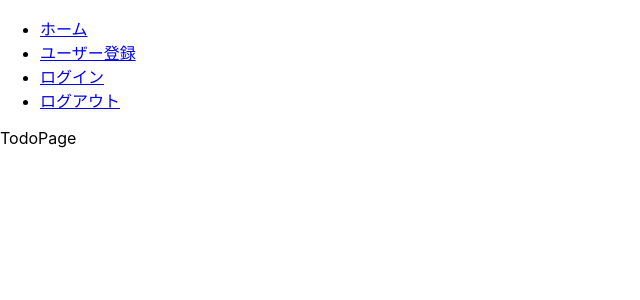
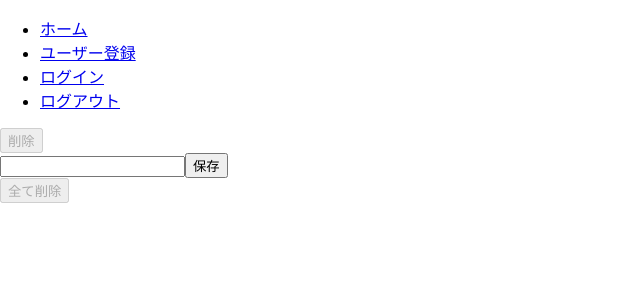
Before and after one commit to keita1899/context_todo_app, a React (Create React App) app: page / in a window 1280 px wide. Shown: the top 300 px of the page, without its empty margins (0-640 px from the left). Built offline with nearby package versions, Linux system fonts and the light colour scheme.

Commit message:
Appコンポーネントの内容をTodoPageコンポーネントに移動

```diff
--- a/src/pages/TodoPage.tsx
+++ b/src/pages/TodoPage.tsx
@@ -1,5 +1,128 @@
+import { useState } from 'react'
+import { AddTodoForm } from '../components/AddTodoForm'
+import { Todo } from '../components/Todo'
+import { TodoProps } from '../types/todo'
+import { CompletedTodoList } from '../components/CompletedTodoList'
+import { EditTodoForm } from '../components/EditTodoForm'
 import { Layout } from '../components/Layout'
 
+const initialState: TodoProps = {
+  id: 0,
+  text: '',
+  isCompleted: false,
+  isEdit: false,
+}
+
 export const TodoPage = () => {
-  return <Layout>TodoPage</Layout>
+  const [todo, setTodo] = useState<TodoProps>(initialState)
+  const [completedTodos, setCompletedTodos] = useState<TodoProps[]>([])
+
+  const hasTodo: boolean = todo.id !== 0
+  const hasCompletedTodos: boolean = completedTodos.length > 0
+
+  const addTodo = (todoText: string): void => {
+    if (hasTodo) return
+
+    const newTodo: TodoProps = {
+      id: Math.random(),
+      text: todoText,
+      isCompleted: false,
+      isEdit: false,
+    }
+
+    setTodo(newTodo)
+  }
+
+  const deleteTodo = (): void => {
+    if (!hasTodo) return
+    setTodo({
+      id: 0,
+      text: '',
+      isCompleted: false,
+      isEdit: false,
+    })
+  }
+
+  const toggleEditTodo = (): void => {
+    setTodo({
+      ...todo,
+      isEdit: !todo.isEdit,
+    })
+  }
+
+  const saveTodo = (todoText: string): void => {
+    const newTodo: TodoProps = {
+      ...todo,
+      text: todoText,
+      isEdit: false,
+    }
+
+    setTodo(newTodo)
+  }
+
+  const completeTodo = (): void => {
+    const newCompletedTodo = {
+      id: todo.id,
+      text: todo.text,
+      isCompleted: true,
+      isEdit: false,
+    }
+    setCompletedTodos([...completedTodos, newCompletedTodo])
+    setTodo({
+      id: 0,
+      text: '',
+      isCompleted: false,
+      isEdit: false,
+    })
+  }
+
+  const deleteCompletedTodo = (id: number): void => {
+    const newCompletedTodos = completedTodos.filter((todo) => todo.id !== id)
+    setCompletedTodos(newCompletedTodos)
+  }
+
+  const deleteAllCompletedTodos = (): void => {
+    setCompletedTodos([])
+  }
+  return (
+    <Layout>
+      <div className='todo-area'>
+        <button
+          className='delete-button'
+          onClick={deleteTodo}
+          disabled={!hasTodo}
+        >
+          削除
+        </button>
+        {hasTodo &&
+          (!todo.isEdit ? (
+            <Todo
+              todo={todo}
+              onCompleteTodo={completeTodo}
+              onToggleEditTodo={toggleEditTodo}
+            />
+          ) : (
+            <EditTodoForm
+              todoText={todo.text}
+              onToggleEditTodo={toggleEditTodo}
+              onSaveTodo={saveTodo}
+            />
+          ))}
+        <AddTodoForm onAddTodo={addTodo} disabled={hasTodo} />
+      </div>
+      <div className='completed-todos-area'>
+        <button
+          className='all-delete-button'
+          disabled={!hasCompletedTodos}
+          onClick={deleteAllCompletedTodos}
+        >
+          全て削除
+        </button>
+        <CompletedTodoList
+          completedTodos={completedTodos}
+          onDeleteCompletedTodo={deleteCompletedTodo}
+        />
+      </div>
+    </Layout>
+  )
 }
```
Also changed, not shown: src/App.tsx (deleted, +0 -110 lines), 1 other file (tests, documents, lock files or other folders).
